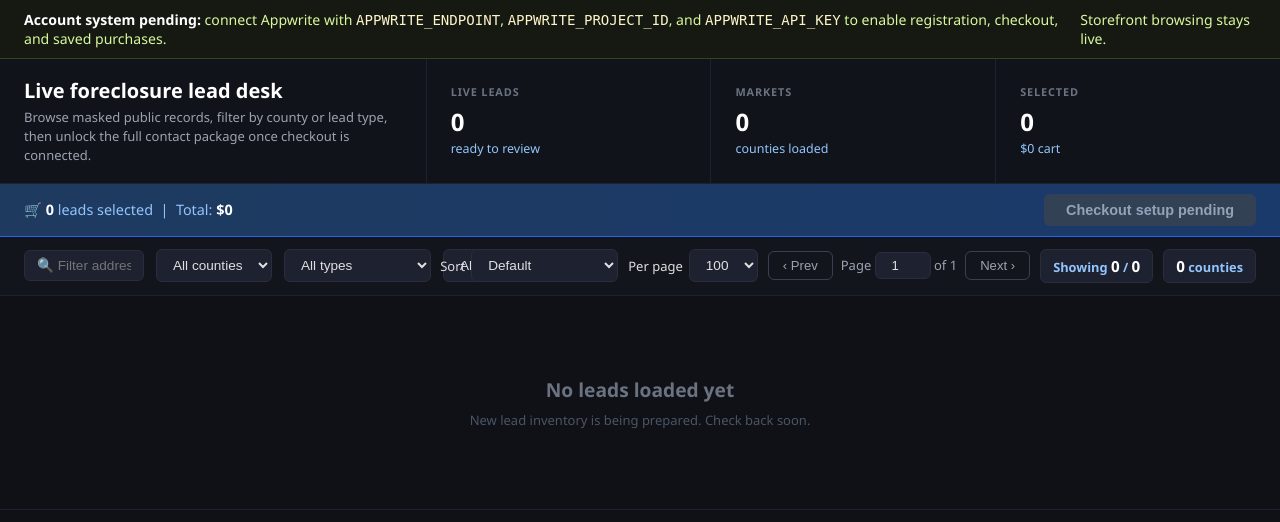
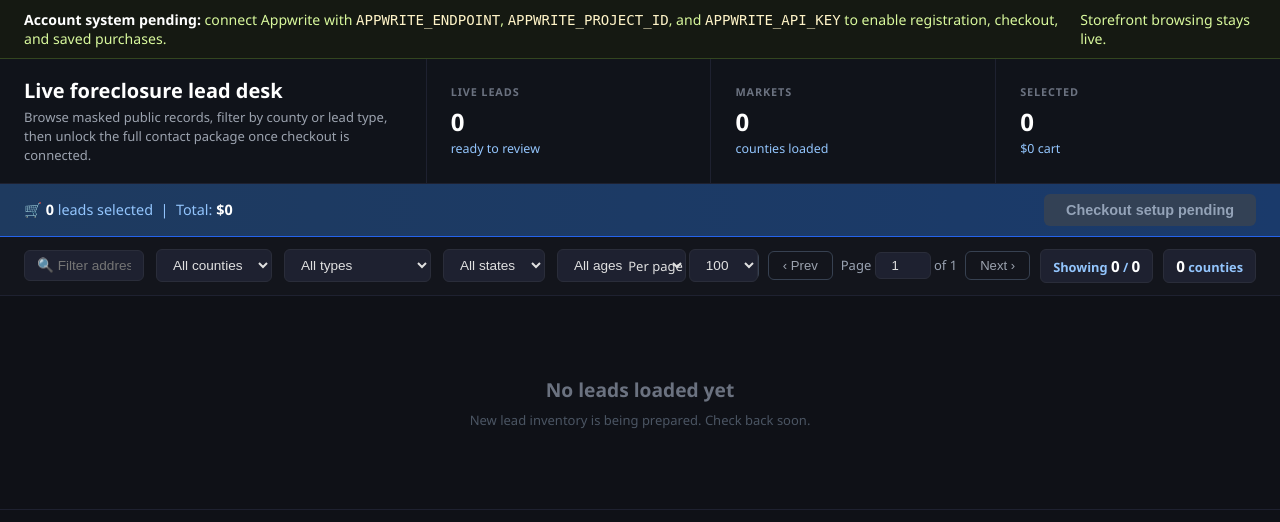
Before and after one commit to 145brice/Tax-Delinquencies, a Flask app: page / in a window 1280 px wide. Shown: the part 56-578 px from the top of the page. Run offline with Flask 3, Linux system fonts and the light colour scheme; data that the repository does not hold is empty; some libraries are stand-ins or nearby versions.

Commit message:
Replace age sorting with decay-tier filter

```diff
--- a/templates/index.html
+++ b/templates/index.html
@@ -159,11 +159,6 @@
             padding: 5px 6px; border-radius: 6px; font-size: 0.82rem; outline: none;
         }
         .pager-input:focus { border-color: #3b82f6; }
-        .pager-sort {
-            background: #1e2130; border: 1px solid #2a2d3a; color: #e0e0e0;
-            padding: 6px 8px; border-radius: 6px; font-size: 0.82rem; outline: none;
-        }
-        .pager-sort:focus { border-color: #3b82f6; }
         .pager .btn-clear:disabled { opacity: 0.35; cursor: default; }
         .pager .btn-clear:disabled:hover { color: #9ca3af; border-color: #374151; }
         .pager-bottom {
@@ -380,17 +375,20 @@
         <select id="state-filter" onchange="applyFilters()">
             <option value="">All states</option>
         </select>
+        <select id="age-filter" onchange="applyFilters()">
+            <option value="">All ages</option>
+            <option value="0-3">0–3 days</option>
+            <option value="4-7">4–7 days</option>
+            <option value="8-14">8–14 days</option>
+            <option value="15-30">15–30 days</option>
+            <option value="31-60">31–60 days</option>
+            <option value="61+">61+ days</option>
+            <option value="unknown">Age unknown</option>
+        </select>
         <button class="btn-clear" onclick="clearFilters()">Clear</button>
         <button class="btn-clear" id="reset-cols-btn" onclick="resetColumns()" title="Restore the default column order" style="display:none;">Reset columns</button>
     </div>
     <div class="toolbar-right">
-        <label style="display:flex; align-items:center; gap:6px; font-size:13px;">Sort
-            <select class="pager-sort age-sort" onchange="changeAgeSort(this.value)">
-                <option value="default">Default</option>
-                <option value="newest">Age: newest first</option>
-                <option value="oldest">Age: oldest first</option>
-            </select>
-        </label>
         <label style="display:flex; align-items:center; gap:6px; font-size:13px;">Per page
             <select id="page-size" onchange="changePageSize()">
                 <option value="10">10</option>
@@ -451,13 +449,6 @@
 
 {% if has_listings %}
 <div class="pager pager-bottom" style="display:flex; gap:12px; align-items:center; justify-content:center; padding:16px;">
-    <label style="display:flex; align-items:center; gap:6px; font-size:13px;">Sort
-        <select class="pager-sort age-sort" onchange="changeAgeSort(this.value)">
-            <option value="default">Default</option>
-            <option value="newest">Age: newest first</option>
-            <option value="oldest">Age: oldest first</option>
-        </select>
-    </label>
     <button class="btn-clear pager-prev" onclick="gotoPage(currentPage - 1)">&lsaquo; Prev</button>
     <span class="pager-indicator" style="font-size:13px; white-space:nowrap;">Page
         <input type="number" class="pager-input" min="1" value="1"
@@ -492,34 +483,6 @@
     let pageSize = 100;
     let currentPage = 1;
     let filtered = LEADS.slice();
-    let ageSort = 'default';
-
-    function applyCurrentSort() {
-        if (ageSort === 'default') return;
-        const direction = ageSort === 'newest' ? 1 : -1;
-        filtered.sort((a, b) => {
-            const aKnown = a.age_days !== null && a.age_days !== '' && Number.isFinite(Number(a.age_days));
-            const bKnown = b.age_days !== null && b.age_days !== '' && Number.isFinite(Number(b.age_days));
-            if (aKnown !== bKnown) return aKnown ? -1 : 1;
-            if (!aKnown) return String(a.id).localeCompare(String(b.id));
-            const ageDifference = Number(a.age_days) - Number(b.age_days);
-            return ageDifference ? ageDifference * direction : String(a.id).localeCompare(String(b.id));
-        });
-    }
-
-    function changeAgeSort(value) {
-        ageSort = ['newest', 'oldest'].includes(value) ? value : 'default';
-        document.querySelectorAll('.age-sort').forEach(select => { select.value = ageSort; });
-        document.querySelectorAll('th[data-sort]').forEach(th => th.classList.remove('sorted-asc','sorted-desc'));
-        sortCol = null;
-        filtered = filtered.slice();
-        if (ageSort === 'default') applyFilters();
-        else {
-            applyCurrentSort();
-            currentPage = 1;
-            renderPage();
-        }
-    }
 
     // ── Row rendering ────────────────────────────────────────────────────────
     function esc(s) {
@@ -709,8 +672,6 @@
                 if (av > bv) return sortDir === 'asc' ?  1 : -1;
                 return 0;
             });
-            ageSort = 'default';
-            document.querySelectorAll('.age-sort').forEach(select => { select.value = ageSort; });
             currentPage = 1;
             renderPage();
         });
@@ -789,19 +750,34 @@
     })();
 
     // Filtering
+    function matchesAgeTier(lead, tier) {
+        if (!tier) return true;
+        const known = lead.age_days !== null && lead.age_days !== '' && Number.isFinite(Number(lead.age_days));
+        if (tier === 'unknown') return !known;
+        if (!known) return false;
+        const age = Number(lead.age_days);
+        if (tier === '0-3') return age <= 3;
+        if (tier === '4-7') return age >= 4 && age <= 7;
+        if (tier === '8-14') return age >= 8 && age <= 14;
+        if (tier === '15-30') return age >= 15 && age <= 30;
+        if (tier === '31-60') return age >= 31 && age <= 60;
+        return tier === '61+' && age >= 61;
+    }
+
     function applyFilters() {
         const q = document.getElementById('search-input').value.toLowerCase().trim();
         const fc = document.getElementById('county-filter').value;
         const fs = (document.getElementById('status-filter').value || '').toLowerCase();
         const fst = document.getElementById('state-filter').value;
+        const fa = document.getElementById('age-filter').value;
         filtered = LEADS.filter(l => {
             const matchQ  = !q  || l._s.includes(q);
             const matchC  = !fc  || l.county === fc;
             const matchS  = !fs  || (l.status || '').toLowerCase() === fs;
             const matchSt = !fst || l.state  === fst;
-            return matchQ && matchC && matchS && matchSt;
+            const matchAge = matchesAgeTier(l, fa);
+            return matchQ && matchC && matchS && matchSt && matchAge;
         });
-        applyCurrentSort();
         currentPage = 1;
         renderPage();
     }
@@ -810,6 +786,7 @@
         document.getElementById('county-filter').value = '';
         document.getElementById('status-filter').value = '';
         document.getElementById('state-filter').value  = '';
+        document.getElementById('age-filter').value = '';
         applyFilters();
     }
 
```
